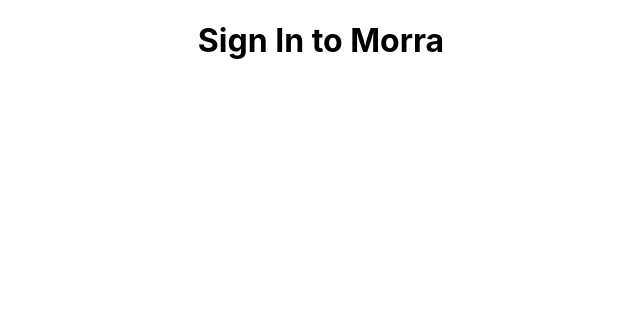
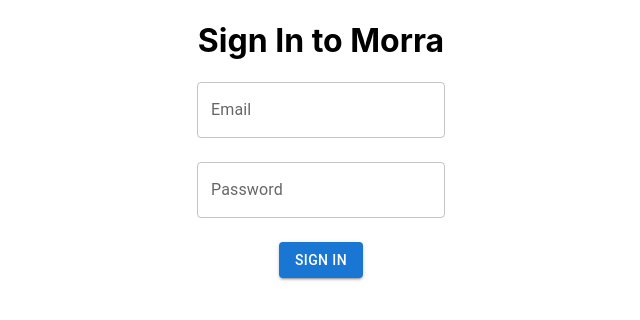
Before and after one commit to amartyadav/Morra, a React (Create React App) app in the folder frontend/: page /signin in a window 1280 px wide. Shown: the top 320 px of the page, without its empty margins (319-959 px from the left). Built offline with nearby package versions, Linux system fonts and the light colour scheme.

Commit message:
Signin frontend done. signup redirects to signin

```diff
--- a/frontend/src/Components/Signin.js
+++ b/frontend/src/Components/Signin.js
@@ -1,11 +1,47 @@
 import React from 'react'
+import TextField from '@mui/material/TextField'
+import {Grid} from '@mui/material'
+import Button from '@mui/material/Button'
 
 export default function Signin() {
+    const [email, setEmail] = React.useState('')
+    const [password, setPassword] = React.useState('')
+
+    const handleEmailChange = (event) => {
+        setEmail(event.target.value)
+    }
+    const handlePasswordChange = (event) => {
+        setPassword(event.target.value)
+    }
+
+
     return (
         <div>
             <h1>
                 Sign In to Morra
             </h1>
+
+            <Grid container
+                spacing={3}>
+                <Grid item
+                    xs={12}>
+                    <TextField id="outlined-basic" label="Email" variant="outlined"
+                        value={email}
+                        onChange={handleEmailChange}/>
+                </Grid>
+                <Grid item
+                    xs={12}>
+                    <TextField id="outlined-basic" label="Password" variant="outlined"
+                        value={password}
+                        onChange={handlePasswordChange}/>
+                </Grid>
+                <Grid item
+                    xs={12}>
+                    <Button variant="contained" color="primary">
+                        Sign In
+                    </Button>
+                </Grid>
+            </Grid>
         </div>
     )
 }
--- a/frontend/src/Components/Signup.js
+++ b/frontend/src/Components/Signup.js
@@ -2,8 +2,10 @@
 import TextField from '@mui/material/TextField'
 import {Grid} from '@mui/material'
 import Button from '@mui/material/Button'
+import {useNavigate} from 'react-router-dom'
 
 export default function Signup() {
+    const navigate = useNavigate()
     const [name, setName] = React.useState('')
     const [email, setEmail] = React.useState('')
     const [password, setPassword] = React.useState('')
@@ -17,6 +19,27 @@
     const handlePasswordChange = (event) => {
         setPassword(event.target.value);
     };
+    const handleClick = (event) => {
+        console.log("Signup: handleClick");
+        //event.preventDefault();
+        navigate('/signin');
+        // fetch('/api/users', {
+        //     method: 'POST',
+        //     headers: {
+        //         'Content-Type': 'application/json'
+        //     },
+        //     body: JSON.stringify({
+        //         name,
+        //         email,
+        //         password
+        //     })
+        // })
+        // .then(response => response.json())
+        // .then(data => {
+        //     console.log(data)
+        //     Navigate('/signin')
+        // })
+    }
 
     return (
         <div>
@@ -45,7 +68,8 @@
                 </Grid>
                 <Grid item
                     xs={12}>
-                    <Button variant="contained" color="primary">
+                    <Button variant="contained" color="primary"
+                        onClick={handleClick}>
                         Sign Up
                     </Button>
                 </Grid>
```
Lines whose indentation alone changed are shown as unchanged.
